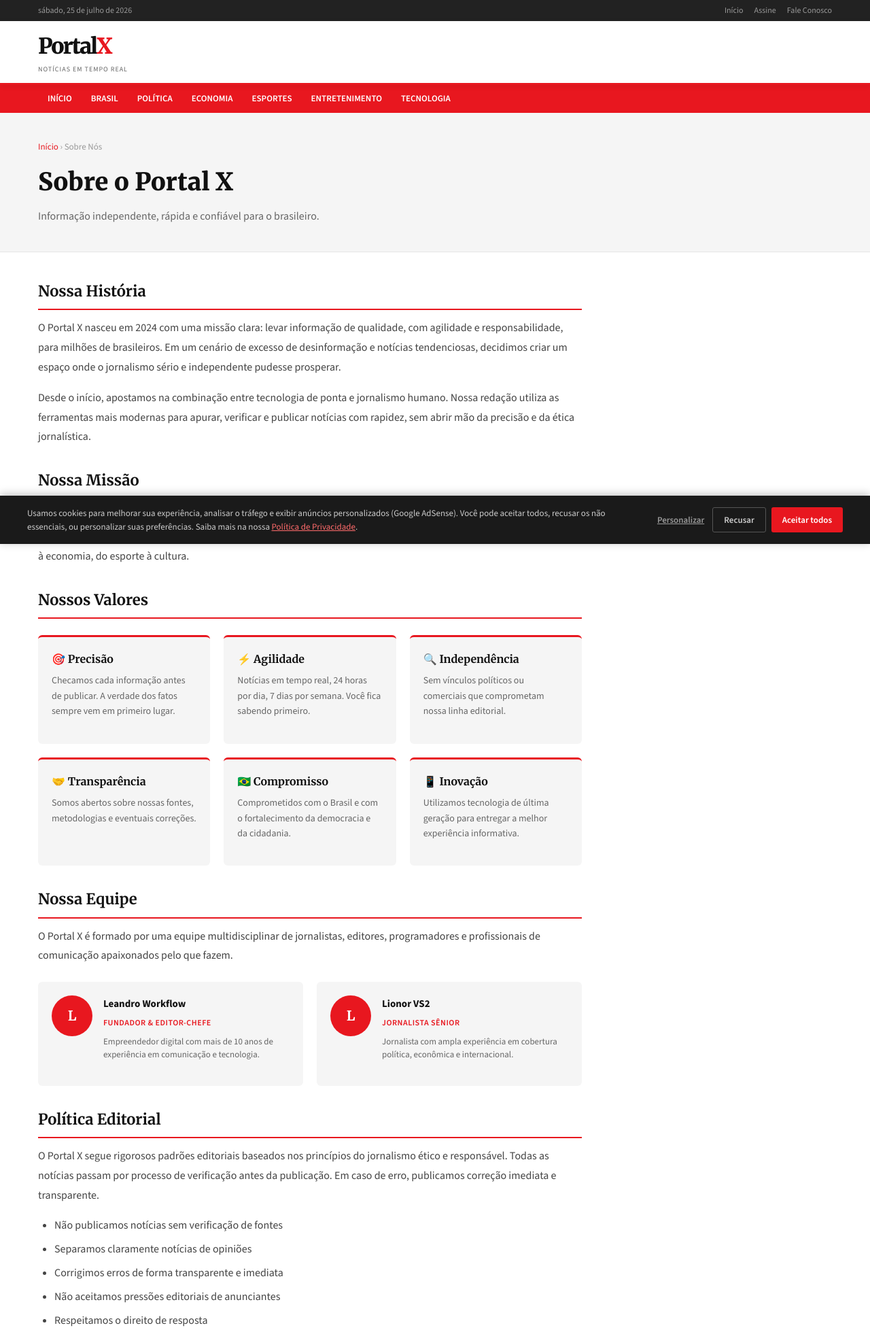
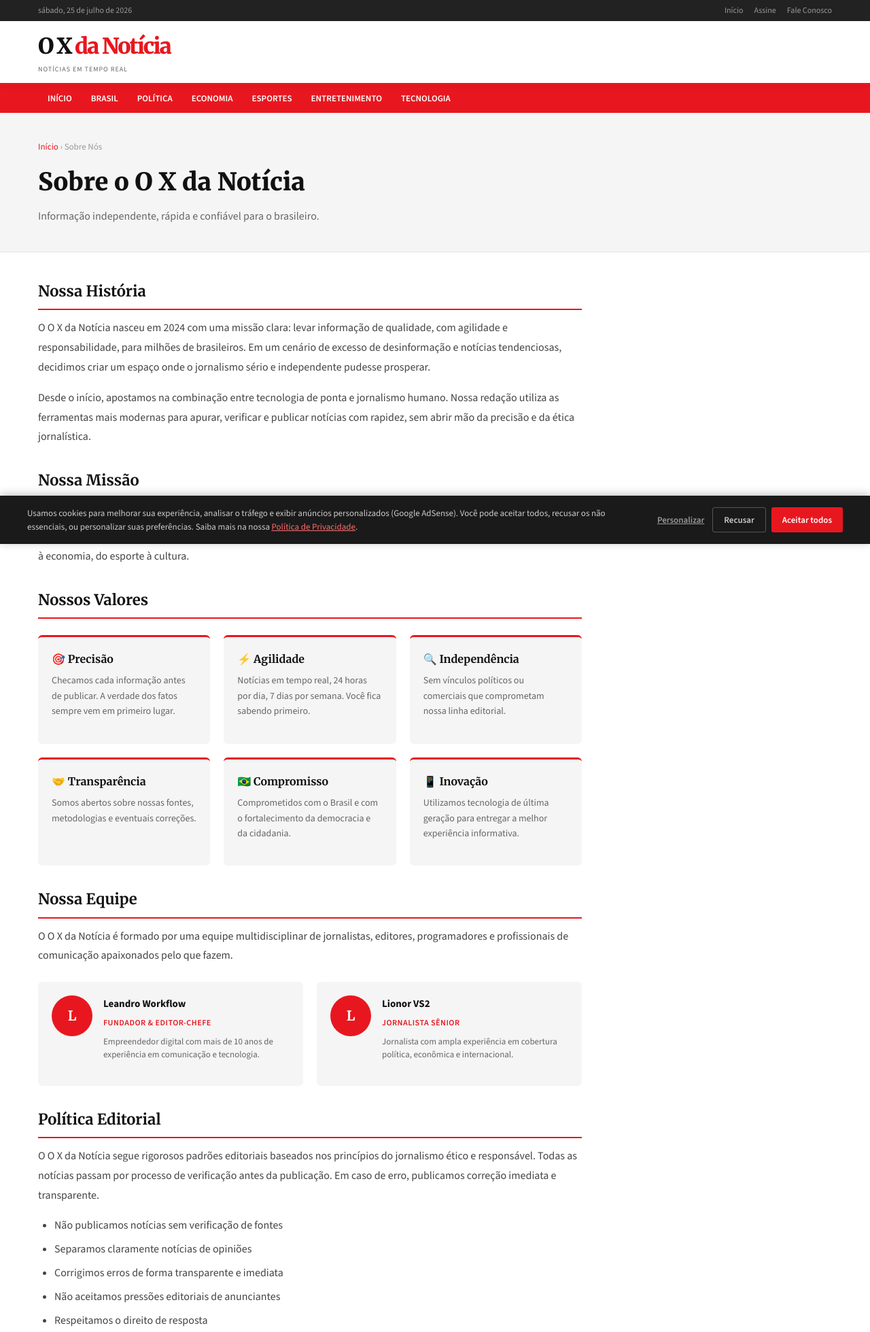
Before and after one commit to leandroworkflow-cmd/oxdanoticia, a plain HTML site: page public/sobre.html in a window 1280 px wide. Shown: the top 1959 px of the page at 68% size. Drawn offline with nearby package versions, Linux system fonts and the light colour scheme.

Commit message:
Update branding from 'Portal X' to 'O X da Notícia'

```diff
--- a/public/sobre.html
+++ b/public/sobre.html
@@ -3,9 +3,9 @@
 <head>
 <meta charset="UTF-8">
 <meta name="viewport" content="width=device-width, initial-scale=1.0">
-<meta name="description" content="Sobre o Portal X - Conheça nossa história, missão e equipe de jornalismo.">
+<meta name="description" content="Sobre o O X da Notícia - Conheça nossa história, missão e equipe de jornalismo.">
 <meta name="robots" content="index, follow">
-<title>Sobre Nós | Portal X</title>
+<title>Sobre Nós | O X da Notícia</title>
 <link rel="preconnect" href="https://fonts.googleapis.com">
 <link href="https://fonts.googleapis.com/css2?family=Merriweather:wght@400;700;900&family=Source+Sans+3:wght@300;400;600;700&display=swap" rel="stylesheet">
 <style>
@@ -62,18 +62,19 @@ a{text-decoration:none;color:inherit;}
 .footer-copy{font-size:12px;color:#666;}
 @media(max-width:768px){.values-grid{grid-template-columns:1fr;}.team-grid{grid-template-columns:1fr;}.footer-grid{grid-template-columns:1fr 1fr;}.topbar{display:none;}}
 </style>
+<script async src="https://pagead2.googlesyndication.com/pagead/js/adsbygoogle.js?client=ca-pub-7054499486507421" crossorigin="anonymous"></script>
 </head>
 <body>
 <div class="topbar"><div class="container"><div class="topbar-inner"><span id="dt"></span><div class="topbar-links"><a href="/">Início</a><a href="#">Assine</a><a href="contato.html">Fale Conosco</a></div></div></div></div>
-<header class="site-header"><div class="container"><div class="header-inner"><a href="/oxdanoticia/"><div class="logo-text">Portal<span>X</span></div><div class="logo-tagline">Notícias em Tempo Real</div></a></div></div></header>
+<header class="site-header"><div class="container"><div class="header-inner"><a href="/oxdanoticia/"><div class="logo-text">O X<span> da Notícia</span></div><div class="logo-tagline">Notícias em Tempo Real</div></a></div></div></header>
 <nav class="main-nav"><div class="container"><div class="nav-inner"><a href="/oxdanoticia/">Início</a><a href="/oxdanoticia/#">Brasil</a><a href="/oxdanoticia/#">Política</a><a href="/oxdanoticia/#">Economia</a><a href="/oxdanoticia/#">Esportes</a><a href="/oxdanoticia/#">Entretenimento</a><a href="/oxdanoticia/#">Tecnologia</a></div></div></nav>
 
-<div class="page-header"><div class="container"><div class="breadcrumb"><a href="/oxdanoticia/">Início</a> › Sobre Nós</div><h1>Sobre o Portal X</h1><p>Informação independente, rápida e confiável para o brasileiro.</p></div></div>
+<div class="page-header"><div class="container"><div class="breadcrumb"><a href="/oxdanoticia/">Início</a> › Sobre Nós</div><h1>Sobre o O X da Notícia</h1><p>Informação independente, rápida e confiável para o brasileiro.</p></div></div>
 
 <div class="container"><div class="page-content">
 
 <h2>Nossa História</h2>
-<p>O Portal X nasceu em 2024 com uma missão clara: levar informação de qualidade, com agilidade e responsabilidade, para milhões de brasileiros. Em um cenário de excesso de desinformação e notícias tendenciosas, decidimos criar um espaço onde o jornalismo sério e independente pudesse prosperar.</p>
+<p>O O X da Notícia nasceu em 2024 com uma missão clara: levar informação de qualidade, com agilidade e responsabilidade, para milhões de brasileiros. Em um cenário de excesso de desinformação e notícias tendenciosas, decidimos criar um espaço onde o jornalismo sério e independente pudesse prosperar.</p>
 <p>Desde o início, apostamos na combinação entre tecnologia de ponta e jornalismo humano. Nossa redação utiliza as ferramentas mais modernas para apurar, verificar e publicar notícias com rapidez, sem abrir mão da precisão e da ética jornalística.</p>
 
 <h2>Nossa Missão</h2>
@@ -90,14 +91,14 @@ a{text-decoration:none;color:inherit;}
 </div>
 
 <h2>Nossa Equipe</h2>
-<p>O Portal X é formado por uma equipe multidisciplinar de jornalistas, editores, programadores e profissionais de comunicação apaixonados pelo que fazem.</p>
+<p>O O X da Notícia é formado por uma equipe multidisciplinar de jornalistas, editores, programadores e profissionais de comunicação apaixonados pelo que fazem.</p>
 <div class="team-grid">
   <div class="team-card"><div class="team-avatar">L</div><div class="team-info"><h4>Leandro Workflow</h4><span>Fundador & Editor-Chefe</span><p>Empreendedor digital com mais de 10 anos de experiência em comunicação e tecnologia.</p></div></div>
   <div class="team-card"><div class="team-avatar">L</div><div class="team-info"><h4>Lionor VS2</h4><span>Jornalista Sênior</span><p>Jornalista com ampla experiência em cobertura política, econômica e internacional.</p></div></div>
 </div>
 
 <h2>Política Editorial</h2>
-<p>O Portal X segue rigorosos padrões editoriais baseados nos princípios do jornalismo ético e responsável. Todas as notícias passam por processo de verificação antes da publicação. Em caso de erro, publicamos correção imediata e transparente.</p>
+<p>O O X da Notícia segue rigorosos padrões editoriais baseados nos princípios do jornalismo ético e responsável. Todas as notícias passam por processo de verificação antes da publicação. Em caso de erro, publicamos correção imediata e transparente.</p>
 <ul>
   <li>Não publicamos notícias sem verificação de fontes</li>
   <li>Separamos claramente notícias de opiniões</li>
@@ -122,9 +123,9 @@ a{text-decoration:none;color:inherit;}
 <div class="footer-col"><h4>Esportes</h4><ul><li><a href="#">Futebol</a></li><li><a href="#">Fórmula 1</a></li><li><a href="#">Olimpíadas</a></li><li><a href="#">Tênis</a></li></ul></div>
 <div class="footer-col"><h4>Entretenimento</h4><ul><li><a href="#">Cinema</a></li><li><a href="#">Música</a></li><li><a href="#">Streaming</a></li><li><a href="#">Famosos</a></li></ul></div>
 <div class="footer-col"><h4>Serviços</h4><ul><li><a href="#">Clima</a></li><li><a href="#">Câmbio</a></li><li><a href="#">Bolsa</a></li><li><a href="#">Concursos</a></li></ul></div>
-<div class="footer-col"><h4>Portal X</h4><ul><li><a href="sobre.html">Sobre nós</a></li><li><a href="anuncie.html">Anuncie</a></li><li><a href="privacidade.html">Privacidade</a></li><li><a href="termos.html">Termos</a></li></ul></div>
+<div class="footer-col"><h4>O X da Notícia</h4><ul><li><a href="sobre.html">Sobre nós</a></li><li><a href="anuncie.html">Anuncie</a></li><li><a href="privacidade.html">Privacidade</a></li><li><a href="termos.html">Termos</a></li></ul></div>
 </div></div></div>
-<div class="footer-bottom"><div class="container"><div class="footer-bottom-inner"><div class="footer-logo">Portal<span>X</span></div><div class="footer-copy">© 2026 Portal X. Todos os direitos reservados.</div></div></div></div>
+<div class="footer-bottom"><div class="container"><div class="footer-bottom-inner"><div class="footer-logo">O X<span> da Notícia</span></div><div class="footer-copy">© 2026 O X da Notícia. Todos os direitos reservados.</div></div></div></div>
 </footer>
 <script>document.getElementById('dt').textContent = new Date().toLocaleDateString('pt-BR',{weekday:'long',year:'numeric',month:'long',day:'numeric'});</script>
   <!-- ==========================================================
```
